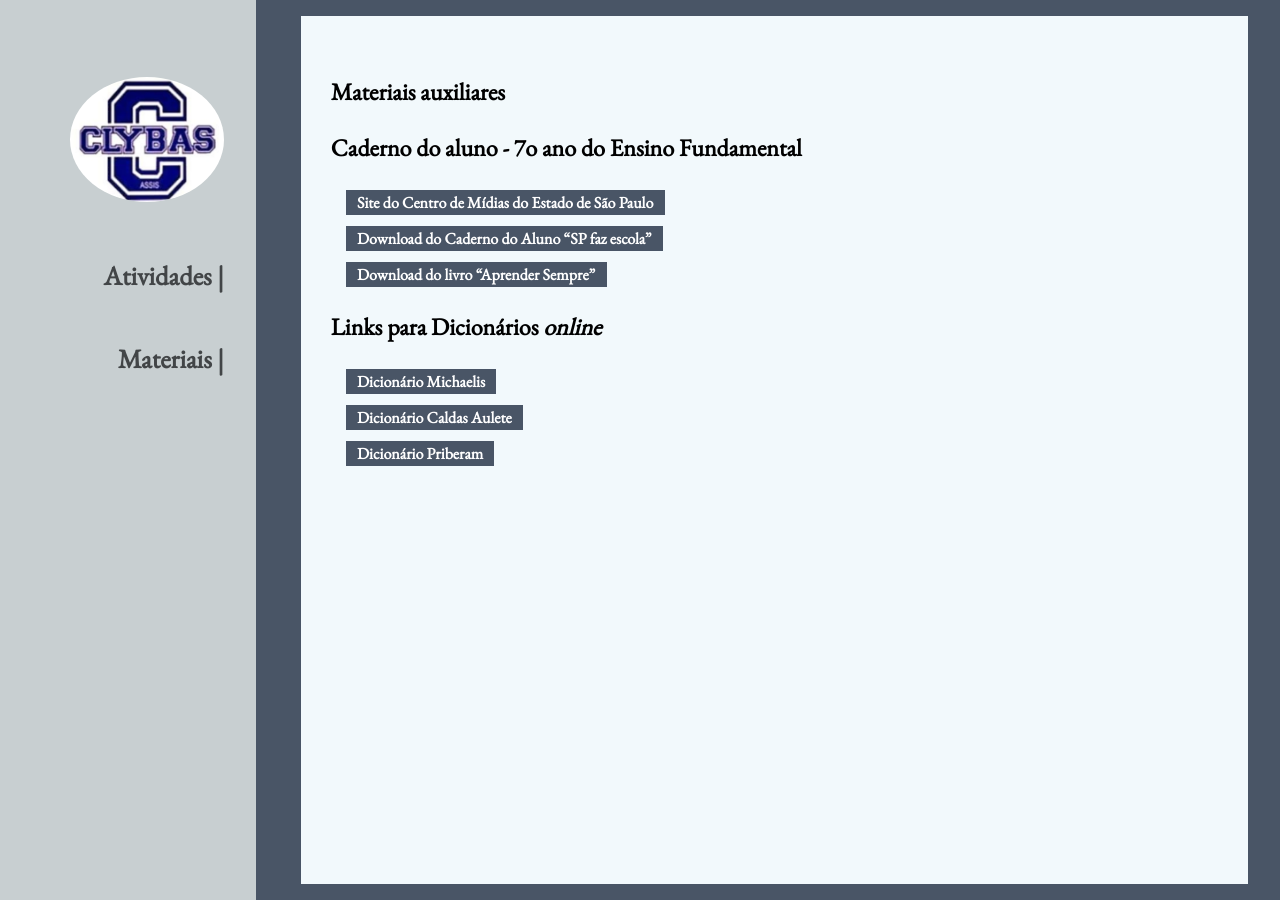
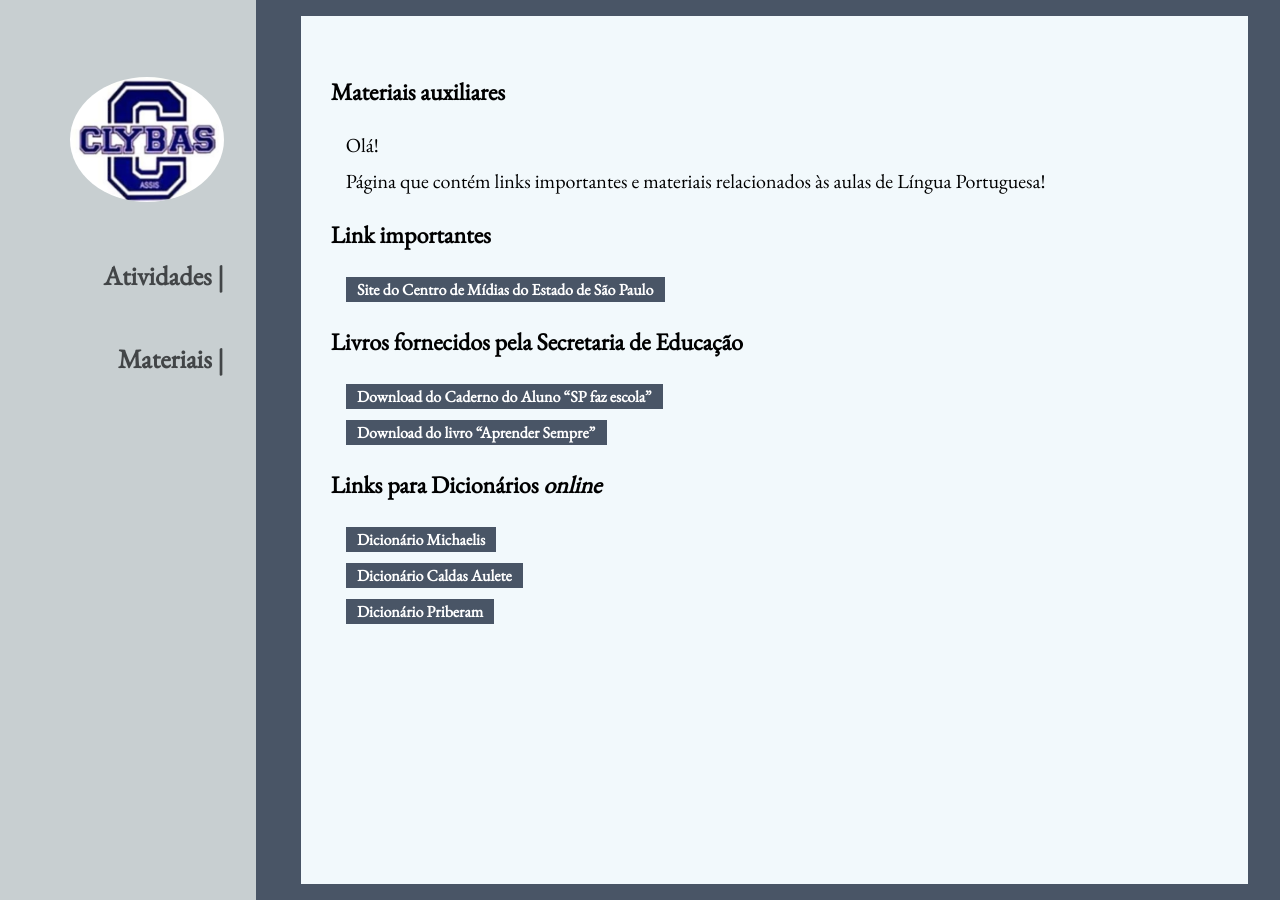
Before and after one commit to luisdarcadia/luisdarcadia.github.io, a Jekyll site: the page built from pages/clybas_material.md, in a window 1280 px wide. Built offline with Jekyll 4.4.1, drawn with Linux system fonts in a browser that asks for light colours; nearby versions of some CDN libraries.

Commit message:
materiais arrumado

```diff
--- a/pages/clybas_material.md
+++ b/pages/clybas_material.md
@@ -5,9 +5,15 @@ permalink: /clybas_material
 comments: false
 ---
 
-# Caderno do aluno - 7o ano do Ensino Fundamental
+Olá!
+
+Página que contém links importantes e materiais relacionados às aulas de Língua Portuguesa!
+
+# Link importantes
 
 [Site do Centro de Mídias do Estado de São Paulo](https://centrodemidiasp.educacao.sp.gov.br/)
+
+# Livros fornecidos pela Secretaria de Educação
 
 [Download do Caderno do Aluno "SP faz escola"](https://drive.google.com/file/d/1lTPexY2HO9pWwaOovYWnVc8dJIWsrnXu/view?usp=sharing)
 
```
